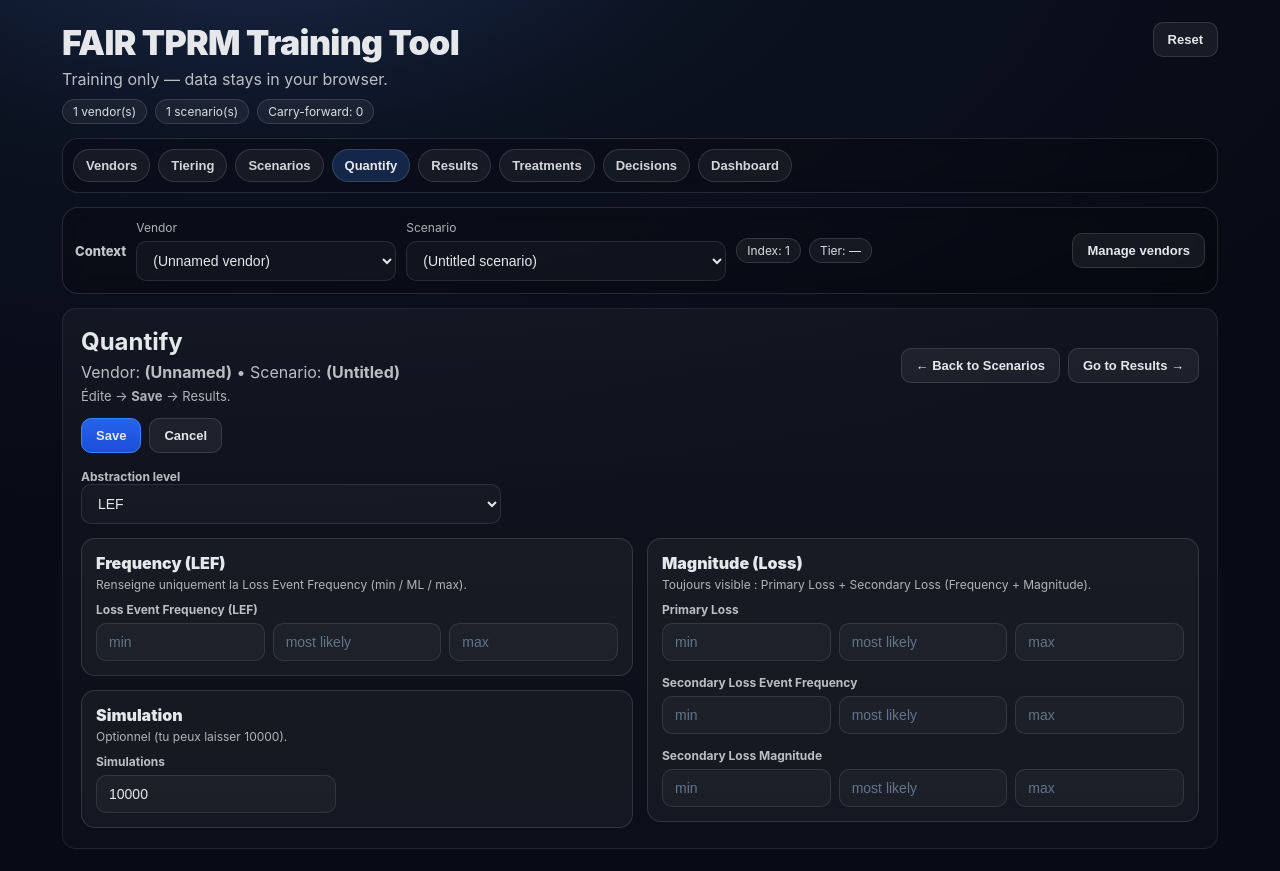
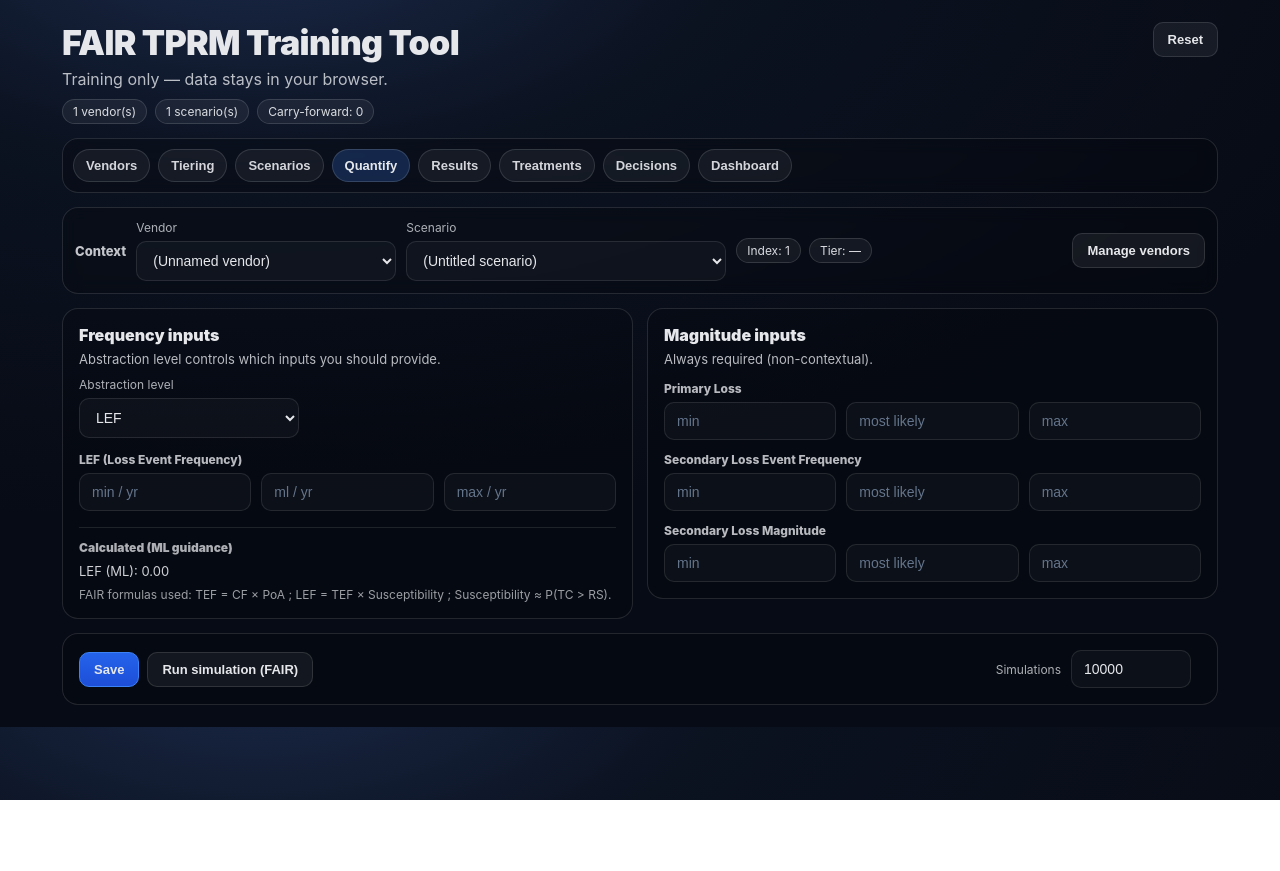
Before and after one commit to Greg-C-RIsk/fair-tprm-vendor-wizard, a Next.js app: page / in a window 1280 px wide. Both pictures are taken after a click on the button "Quantify". After the commit the page ends 800 px from the top, so only its background shows below. Built offline with nearby package versions, Linux system fonts and the light colour scheme.

Commit message:
Update QuantifyView.js

```diff
--- a/app/components/QuantifyView.js
+++ b/app/components/QuantifyView.js
@@ -1,251 +1,400 @@
 "use client";
 
 import { useEffect, useMemo, useState } from "react";
-import { emptyQuant } from "../../lib/model";
+import { ensureQuant, runFairMonteCarlo } from "../../lib/fairEngine";
 
-function CardBlock({ title, subtitle, children }) {
+function toNum(x) {
+  if (x === null || x === undefined) return null;
+  const n = Number(String(x).replace(",", "."));
+  return Number.isFinite(n) ? n : null;
+}
+
+function clamp01(x) {
+  if (!Number.isFinite(x)) return 0;
+  if (x < 0) return 0;
+  if (x > 1) return 1;
+  return x;
+}
+
+function triangularSample(min, ml, max) {
+  const a = toNum(min);
+  const c = toNum(ml);
+  const b = toNum(max);
+  if (a === null || b === null || c === null) return null;
+  if (!(a <= c && c <= b)) return null;
+  if (a === b) return a;
+
+  const u = Math.random();
+  const fc = (c - a) / (b - a);
+  if (u < fc) return a + Math.sqrt(u * (b - a) * (c - a));
+  return b - Math.sqrt((1 - u) * (b - a) * (b - c));
+}
+
+// FAIR-ish: Susceptibility = P(Threat Capability > Resistance Strength)
+function estimateSusceptibility(tc, rs, n = 3000) {
+  const a = toNum(tc?.min), c = toNum(tc?.ml), b = toNum(tc?.max);
+  const d = toNum(rs?.min), f = toNum(rs?.ml), e = toNum(rs?.max);
+  if ([a, b, c, d, e, f].some((x) => x === null)) return null;
+
+  let wins = 0;
+  let total = 0;
+  for (let i = 0; i < n; i++) {
+    const tcs = triangularSample(a, c, b);
+    const rss = triangularSample(d, f, e);
+    if (tcs === null || rss === null) continue;
+    total++;
+    if (tcs > rss) wins++;
+  }
+  if (!total) return null;
+  return wins / total;
+}
+
+function Card({ children }) {
   return (
     <div
+      className="card"
       style={{
         border: "1px solid rgba(255,255,255,0.12)",
-        background: "rgba(255,255,255,0.04)",
-        borderRadius: 14,
-        padding: 14,
+        background: "rgba(0,0,0,0.18)",
+        borderRadius: 16,
+        padding: 16,
       }}
     >
-      <div style={{ display: "grid", gap: 4, marginBottom: 10 }}>
-        <div style={{ fontWeight: 900 }}>{title}</div>
-        {subtitle ? <div style={{ fontSize: 12, opacity: 0.75 }}>{subtitle}</div> : null}
-      </div>
       {children}
     </div>
   );
 }
 
-function RangeRow({ label, value, onChange, help }) {
-  const v = value || { min: "", ml: "", max: "" };
-
+function Triad({ title, value, onChange, placeholderMin, placeholderMl, placeholderMax }) {
   return (
     <div style={{ display: "grid", gap: 6 }}>
-      <div style={{ fontSize: 12, opacity: 0.8, fontWeight: 700 }}>{label}</div>
-
-      <div style={{ display: "grid", gridTemplateColumns: "1fr 1fr 1fr", gap: 8 }}>
+      <div style={{ fontSize: 12, opacity: 0.8, fontWeight: 800 }}>{title}</div>
+      <div style={{ display: "grid", gridTemplateColumns: "1fr 1fr 1fr", gap: 10 }}>
         <input
           className="input"
-          placeholder="min"
-          value={v.min ?? ""}
-          onChange={(e) => onChange({ ...v, min: e.target.value })}
+          value={value?.min ?? ""}
+          placeholder={placeholderMin || "min"}
+          onChange={(e) => onChange({ ...value, min: e.target.value })}
         />
         <input
           className="input"
-          placeholder="most likely"
-          value={v.ml ?? ""}
-          onChange={(e) => onChange({ ...v, ml: e.target.value })}
+          value={value?.ml ?? ""}
+          placeholder={placeholderMl || "most likely"}
+          onChange={(e) => onChange({ ...value, ml: e.target.value })}
         />
         <input
           className="input"
-          placeholder="max"
-          value={v.max ?? ""}
-          onChange={(e) => onChange({ ...v, max: e.target.value })}
+          value={value?.max ?? ""}
+          placeholder={placeholderMax || "max"}
+          onChange={(e) => onChange({ ...value, max: e.target.value })}
         />
       </div>
-
-      {help ? <div style={{ fontSize: 11, opacity: 0.65 }}>{help}</div> : null}
     </div>
   );
 }
 
-export default function QuantifyView({ vendor, scenario, updateVendor, setActiveView }) {
-  const scenarioId = scenario?.id || "";
+function StatBlock({ stats }) {
+  if (!stats?.ale || !stats?.pel) return null;
 
-  // local copy (edit here, save writes to global state)
-  const [localQuant, setLocalQuant] = useState(emptyQuant());
+  const fmt = (x) => {
+    if (!Number.isFinite(x)) return "—";
+    // format simple
+    return Math.round(x).toLocaleString();
+  };
+
+  return (
+    <Card>
+      <div style={{ fontSize: 16, fontWeight: 950 }}>Simulation results</div>
+      <div style={{ marginTop: 10, display: "grid", gridTemplateColumns: "1fr 1fr", gap: 12 }}>
+        <div style={{ border: "1px solid rgba(255,255,255,0.10)", borderRadius: 12, padding: 12 }}>
+          <div style={{ fontWeight: 900 }}>ALE (Annualized Loss Exposure)</div>
+          <div style={{ marginTop: 8, fontSize: 13, opacity: 0.9, display: "grid", gap: 4 }}>
+            <div>p10: {fmt(stats.ale.p10)}</div>
+            <div>p50: {fmt(stats.ale.ml)}</div>
+            <div>p90: {fmt(stats.ale.p90)}</div>
+            <div>~min (p01): {fmt(stats.ale.min)}</div>
+            <div>~max (p99): {fmt(stats.ale.max)}</div>
+          </div>
+        </div>
+
+        <div style={{ border: "1px solid rgba(255,255,255,0.10)", borderRadius: 12, padding: 12 }}>
+          <div style={{ fontWeight: 900 }}>P(Loss Event) (per-event loss)</div>
+          <div style={{ marginTop: 8, fontSize: 13, opacity: 0.9, display: "grid", gap: 4 }}>
+            <div>p10: {fmt(stats.pel.p10)}</div>
+            <div>p50: {fmt(stats.pel.ml)}</div>
+            <div>p90: {fmt(stats.pel.p90)}</div>
+            <div>~min (p01): {fmt(stats.pel.min)}</div>
+            <div>~max (p99): {fmt(stats.pel.max)}</div>
+          </div>
+        </div>
+      </div>
+    </Card>
+  );
+}
+
+export default function QuantifyView({ vendor, scenario, updateVendor }) {
+  if (!vendor) {
+    return (
+      <Card>
+        <div style={{ fontSize: 18, fontWeight: 950 }}>Quantify</div>
+        <div style={{ marginTop: 8, opacity: 0.8 }}>No vendor selected.</div>
+      </Card>
+    );
+  }
+
+  if (!scenario) {
+    return (
+      <Card>
+        <div style={{ fontSize: 18, fontWeight: 950 }}>Quantify</div>
+        <div style={{ marginTop: 8, opacity: 0.8 }}>No scenario selected.</div>
+      </Card>
+    );
+  }
+
+  const [q, setQ] = useState(() => ensureQuant(scenario.quant || {}));
   const [isDirty, setIsDirty] = useState(false);
   const [justSaved, setJustSaved] = useState(false);
+  const [running, setRunning] = useState(false);
 
   useEffect(() => {
-    const q = scenario?.quant && typeof scenario.quant === "object" ? scenario.quant : emptyQuant();
-    setLocalQuant({ ...emptyQuant(), ...q });
+    setQ(ensureQuant(scenario.quant || {}));
     setIsDirty(false);
     setJustSaved(false);
-  }, [scenarioId]);
+  }, [scenario.id]); // important: change scenario => reset local state
 
-  const markDirty = () => {
+  const level = q.level || "LEF";
+
+  // Derived (ML) values for on-screen guidance
+  const tefML = useMemo(() => {
+    if (level === "TEF") return toNum(q.tef?.ml);
+    if (level === "Contact Frequency") {
+      const cf = toNum(q.contactFrequency?.ml);
+      const poa = toNum(q.probabilityOfAction?.ml);
+      if (cf === null || poa === null) return null;
+      return cf * poa;
+    }
+    return null;
+  }, [level, q.tef, q.contactFrequency, q.probabilityOfAction]);
+
+  const suscML = useMemo(() => {
+    if (level === "TEF") {
+      const s = toNum(q.susceptibility?.ml);
+      return s === null ? null : clamp01(s);
+    }
+    if (level === "Contact Frequency") {
+      const est = estimateSusceptibility(q.threatCapacity, q.resistanceStrength, 2500);
+      return est === null ? null : clamp01(est);
+    }
+    return null;
+  }, [level, q.susceptibility, q.threatCapacity, q.resistanceStrength]);
+
+  const lefML = useMemo(() => {
+    if (level === "LEF") return toNum(q.lef?.ml);
+    if (tefML === null || suscML === null) return null;
+    return tefML * suscML;
+  }, [level, q.lef, tefML, suscML]);
+
+  const patch = (p) => {
+    setQ((prev) => ensureQuant({ ...prev, ...p }));
     setIsDirty(true);
     setJustSaved(false);
   };
 
-  const patchQuant = (patch) => {
-    setLocalQuant((p) => ({ ...p, ...patch }));
-    markDirty();
-  };
-
   const save = () => {
-    if (!vendor || !scenario || !updateVendor) return;
-
-    const nextScenarios = (Array.isArray(vendor.scenarios) ? vendor.scenarios : []).map((s) =>
-      s.id === scenario.id ? { ...s, quant: localQuant } : s
+    const nextScenarios = (vendor.scenarios || []).map((s) =>
+      s.id === scenario.id ? { ...s, quant: ensureQuant(q) } : s
     );
-
     updateVendor(vendor.id, { scenarios: nextScenarios });
     setIsDirty(false);
     setJustSaved(true);
     setTimeout(() => setJustSaved(false), 1200);
   };
 
-  const cancel = () => {
-    const q = scenario?.quant && typeof scenario.quant === "object" ? scenario.quant : emptyQuant();
-    setLocalQuant({ ...emptyQuant(), ...q });
+  const run = async () => {
+    setRunning(true);
+    try {
+      const base = ensureQuant(q);
+
+      // set mode automatically to match your UX:
+      const tuned =
+        base.level === "TEF"
+          ? { ...base, susceptibilityMode: "Direct" }
+          : base.level === "Contact Frequency"
+          ? { ...base, susceptibilityMode: "Derived" }
+          : base;
+
+      const out = runFairMonteCarlo(tuned);
+      const merged = ensureQuant({ ...tuned, ...out });
+
+      setQ(merged);
       setIsDirty(false);
-    setJustSaved(false);
+
+      // Persist immediately so Results/Dashboard see it
+      const nextScenarios = (vendor.scenarios || []).map((s) =>
+        s.id === scenario.id ? { ...s, quant: merged } : s
+      );
+      updateVendor(vendor.id, { scenarios: nextScenarios });
+    } finally {
+      setRunning(false);
+    }
   };
 
-  if (!vendor || !scenario) {
+  // Contextual left panel fields
+  const FrequencyPanel = () => {
     return (
-      <div className="card card-pad">
-        <h2>Quantify</h2>
-        <div style={{ marginTop: 8, opacity: 0.8 }}>
-          Sélectionne d’abord un vendor et un scénario.
-        </div>
-        <div style={{ marginTop: 12, display: "flex", gap: 8, flexWrap: "wrap" }}>
-          <button className="btn" onClick={() => setActiveView?.("Vendors")}>Go Vendors</button>
-          <button className="btn" onClick={() => setActiveView?.("Scenarios")}>Go Scenarios</button>
+      <Card>
+        <div style={{ display: "flex", justifyContent: "space-between", gap: 10, flexWrap: "wrap" }}>
+          <div>
+            <div style={{ fontSize: 16, fontWeight: 950 }}>Frequency inputs</div>
+            <div style={{ marginTop: 6, fontSize: 13, opacity: 0.8 }}>
+              Abstraction level controls which inputs you should provide.
             </div>
           </div>
-    );
-  }
 
-  // --- Contextuel : FREQUENCE (colonne gauche)
-  const level = localQuant.level || "LEF";
+          <div style={{ minWidth: 220 }}>
+            <div style={{ fontSize: 12, opacity: 0.75, marginBottom: 6 }}>Abstraction level</div>
+            <select
+              className="input"
+              value={q.level || "LEF"}
+              onChange={(e) => patch({ level: e.target.value })}
+            >
+              <option value="LEF">LEF</option>
+              <option value="TEF">TEF</option>
+              <option value="Contact Frequency">Contact Frequency</option>
+            </select>
+          </div>
+        </div>
 
-  const renderFrequencyLeft = () => {
-    if (level === "LEF") {
-      return (
-        <CardBlock
-          title="Frequency (LEF)"
-          subtitle="Renseigne uniquement la Loss Event Frequency (min / ML / max)."
-        >
-          <RangeRow
-            label="Loss Event Frequency (LEF)"
-            value={localQuant.lef}
-            onChange={(v) => patchQuant({ lef: v })}
+        <div style={{ marginTop: 14, display: "grid", gap: 12 }}>
+          {level === "LEF" ? (
+            <Triad
+              title="LEF (Loss Event Frequency)"
+              value={q.lef}
+              onChange={(v) => patch({ lef: v })}
+              placeholderMin="min / yr"
+              placeholderMl="ml / yr"
+              placeholderMax="max / yr"
             />
-        </CardBlock>
-      );
-    }
+          ) : null}
 
-    if (level === "TEF") {
-      return (
-        <CardBlock
-          title="Frequency (TEF)"
-          subtitle="Renseigne Threat Event Frequency et Vulnerability (min / ML / max)."
-        >
-          <div style={{ display: "grid", gap: 14 }}>
-            <RangeRow
-              label="Threat Event Frequency (TEF)"
-              value={localQuant.tef}
-              onChange={(v) => patchQuant({ tef: v })}
+          {level === "TEF" ? (
+            <>
+              <Triad
+                title="TEF (Threat Event Frequency)"
+                value={q.tef}
+                onChange={(v) => patch({ tef: v })}
+                placeholderMin="min / yr"
+                placeholderMl="ml / yr"
+                placeholderMax="max / yr"
               />
-            <RangeRow
-              label="Vulnerability (Susceptibility)"
-              value={localQuant.susceptibility}
-              onChange={(v) => patchQuant({ susceptibility: v })}
-              help="(On garde Susceptibility comme proxy de Vulnerability pour ton modèle.)"
+              <Triad
+                title="Susceptibility (0 → 1)"
+                value={q.susceptibility}
+                onChange={(v) => patch({ susceptibility: v })}
+                placeholderMin="min"
+                placeholderMl="ml"
+                placeholderMax="max"
               />
+            </>
+          ) : null}
+
+          {level === "Contact Frequency" ? (
+            <>
+              <Triad
+                title="Contact Frequency"
+                value={q.contactFrequency}
+                onChange={(v) => patch({ contactFrequency: v })}
+                placeholderMin="min / yr"
+                placeholderMl="ml / yr"
+                placeholderMax="max / yr"
+              />
+              <Triad
+                title="Probability of Action (0 → 1)"
+                value={q.probabilityOfAction}
+                onChange={(v) => patch({ probabilityOfAction: v })}
+                placeholderMin="min"
+                placeholderMl="ml"
+                placeholderMax="max"
+              />
+              <Triad
+                title="Threat Capacity"
+                value={q.threatCapacity}
+                onChange={(v) => patch({ threatCapacity: v })}
+              />
+              <Triad
+                title="Resistance Strength"
+                value={q.resistanceStrength}
+                onChange={(v) => patch({ resistanceStrength: v })}
+              />
+            </>
+          ) : null}
+
+          {/* Derived guidance */}
+          <div style={{ marginTop: 4, borderTop: "1px solid rgba(255,255,255,0.10)", paddingTop: 12 }}>
+            <div style={{ fontSize: 12, opacity: 0.75, fontWeight: 900 }}>Calculated (ML guidance)</div>
+            <div style={{ marginTop: 8, fontSize: 13, opacity: 0.9, display: "grid", gap: 4 }}>
+              {level !== "LEF" ? <div>TEF (ML): {tefML === null ? "—" : tefML.toFixed(2)}</div> : null}
+              {level !== "LEF" ? (
+                <div>Susceptibility (ML): {suscML === null ? "—" : suscML.toFixed(3)}</div>
+              ) : null}
+              <div>LEF (ML): {lefML === null ? "—" : lefML.toFixed(2)}</div>
+              <div style={{ fontSize: 12, opacity: 0.75, marginTop: 4 }}>
+                FAIR formulas used: TEF = CF × PoA ; LEF = TEF × Susceptibility ; Susceptibility ≈ P(TC &gt; RS).
               </div>
-        </CardBlock>
-      );
-    }
-
-    // Contact Frequency
-    return (
-      <CardBlock
-        title="Frequency (Contact Frequency)"
-        subtitle="Renseigne Contact Frequency, Probability of Action, Threat Capacity, Resistance Strength."
-      >
-        <div style={{ display: "grid", gap: 14 }}>
-          <RangeRow
-            label="Contact Frequency"
-            value={localQuant.contactFrequency}
-            onChange={(v) => patchQuant({ contactFrequency: v })}
-          />
-          <RangeRow
-            label="Probability of Action"
-            value={localQuant.probabilityOfAction}
-            onChange={(v) => patchQuant({ probabilityOfAction: v })}
-          />
-          <RangeRow
-            label="Threat Capacity"
-            value={localQuant.threatCapacity}
-            onChange={(v) => patchQuant({ threatCapacity: v })}
-          />
-          <RangeRow
-            label="Resistance Strength"
-            value={localQuant.resistanceStrength}
-            onChange={(v) => patchQuant({ resistanceStrength: v })}
-          />
             </div>
-      </CardBlock>
+          </div>
+        </div>
+      </Card>
     );
   };
 
-  // --- Toujours visible : MAGNITUDE (colonne droite)
-  const renderLossRight = () => {
+  const MagnitudePanel = () => {
     return (
-      <CardBlock
-        title="Magnitude (Loss)"
-        subtitle="Toujours visible : Primary Loss + Secondary Loss (Frequency + Magnitude)."
-      >
-        <div style={{ display: "grid", gap: 14 }}>
-          <RangeRow
-            label="Primary Loss"
-            value={localQuant.primaryLoss}
-            onChange={(v) => patchQuant({ primaryLoss: v })}
+      <Card>
+        <div style={{ fontSize: 16, fontWeight: 950 }}>Magnitude inputs</div>
+        <div style={{ marginTop: 6, fontSize: 13, opacity: 0.8 }}>
+          Always required (non-contextual).
+        </div>
+
+        <div style={{ marginTop: 14, display: "grid", gap: 12 }}>
+          <Triad
+            title="Primary Loss"
+            value={q.primaryLoss}
+            onChange={(v) => patch({ primaryLoss: v })}
           />
-          <RangeRow
-            label="Secondary Loss Event Frequency"
-            value={localQuant.secondaryLossEventFrequency}
-            onChange={(v) => patchQuant({ secondaryLossEventFrequency: v })}
+          <Triad
+            title="Secondary Loss Event Frequency"
+            value={q.secondaryLossEventFrequency}
+            onChange={(v) => patch({ secondaryLossEventFrequency: v })}
           />
-          <RangeRow
-            label="Secondary Loss Magnitude"
-            value={localQuant.secondaryLossMagnitude}
-            onChange={(v) => patchQuant({ secondaryLossMagnitude: v })}
+          <Triad
+            title="Secondary Loss Magnitude"
+            value={q.secondaryLossMagnitude}
+            onChange={(v) => patch({ secondaryLossMagnitude: v })}
           />
         </div>
-      </CardBlock>
+      </Card>
     );
   };
 
   return (
-    <div className="card card-pad">
-      {/* Header */}
-      <div style={{ display: "flex", justifyContent: "space-between", gap: 12, flexWrap: "wrap" }}>
-        <div>
-          <h2 style={{ margin: 0 }}>Quantify</h2>
-          <div style={{ marginTop: 6, opacity: 0.8 }}>
-            Vendor: <strong>{vendor.name?.trim() ? vendor.name : "(Unnamed)"}</strong> • Scenario:{" "}
-            <strong>{scenario.title?.trim() ? scenario.title : "(Untitled)"}</strong>
-          </div>
-          <div style={{ marginTop: 6, opacity: 0.75, fontSize: 13 }}>
-            Édite → <strong>Save</strong> → Results.
-          </div>
+    <div style={{ display: "grid", gap: 14 }}>
+      <div style={{ display: "grid", gridTemplateColumns: "1fr 1fr", gap: 14, alignItems: "start" }}>
+        <FrequencyPanel />
+        <MagnitudePanel />
       </div>
 
+      {/* Actions */}
+      <Card>
+        <div style={{ display: "flex", justifyContent: "space-between", gap: 12, flexWrap: "wrap", alignItems: "center" }}>
           <div style={{ display: "flex", gap: 8, flexWrap: "wrap", alignItems: "center" }}>
-          <button className="btn" onClick={() => setActiveView?.("Scenarios")}>← Back to Scenarios</button>
-          <button className="btn" onClick={() => setActiveView?.("Results")}>Go to Results →</button>
-        </div>
-      </div>
-
-      {/* Save/Cancel */}
-      <div style={{ marginTop: 14, display: "flex", gap: 8, flexWrap: "wrap", alignItems: "center" }}>
             <button className="btn primary" onClick={save} disabled={!isDirty}>
               Save
             </button>
-        <button className="btn" onClick={cancel} disabled={!isDirty}>
-          Cancel
+            <button className="btn" onClick={run} disabled={running}>
+              {running ? "Running…" : "Run simulation (FAIR)"}
             </button>
+
             {justSaved ? (
               <div style={{ fontSize: 12, opacity: 0.85 }}>Saved ✅</div>
             ) : isDirty ? (
@@ -253,50 +402,24 @@
             ) : null}
           </div>
 
-      {/* Abstraction level */}
-      <div style={{ marginTop: 16, maxWidth: 420 }}>
-        <div style={{ fontSize: 12, opacity: 0.8, fontWeight: 700 }}>Abstraction level</div>
-        <select
-          className="input"
-          value={level}
-          onChange={(e) => patchQuant({ level: e.target.value })}
-        >
-          <option value="LEF">LEF</option>
-          <option value="TEF">TEF</option>
-          <option value="Contact Frequency">Contact Frequency</option>
-        </select>
-      </div>
-
-      {/* Two-column layout: Frequency (left) / Magnitude (right) */}
-      <div
-        style={{
-          marginTop: 14,
-          display: "grid",
-          gridTemplateColumns: "1fr 1fr",
-          gap: 14,
-          alignItems: "start",
-        }}
-      >
-        <div style={{ display: "grid", gap: 14 }}>
-          {renderFrequencyLeft()}
-
-          <CardBlock title="Simulation" subtitle="Optionnel (tu peux laisser 10000).">
-            <div style={{ display: "grid", gap: 6, maxWidth: 240 }}>
-              <div style={{ fontSize: 12, opacity: 0.8, fontWeight: 700 }}>Simulations</div>
+          <div style={{ display: "flex", gap: 10, alignItems: "center", flexWrap: "wrap" }}>
+            <div style={{ fontSize: 12, opacity: 0.75 }}>Simulations</div>
             <input
               className="input"
-                value={localQuant.sims ?? 10000}
-                onChange={(e) => patchQuant({ sims: e.target.value })}
+              style={{ width: 120 }}
+              value={q.sims ?? 10000}
+              onChange={(e) => patch({ sims: e.target.value })}
               placeholder="10000"
             />
-            </div>
-          </CardBlock>
-        </div>
-
-        <div style={{ display: "grid", gap: 14 }}>
-          {renderLossRight()}
+            <div style={{ fontSize: 12, opacity: 0.7 }}>
+              {q.lastRunAt ? `Last run: ${new Date(q.lastRunAt).toLocaleString()}` : ""}
             </div>
           </div>
         </div>
+      </Card>
+
+      {/* Results preview */}
+      {q.stats ? <StatBlock stats={q.stats} /> : null}
+    </div>
   );
 }
```
Lines whose indentation alone changed are shown as unchanged.
